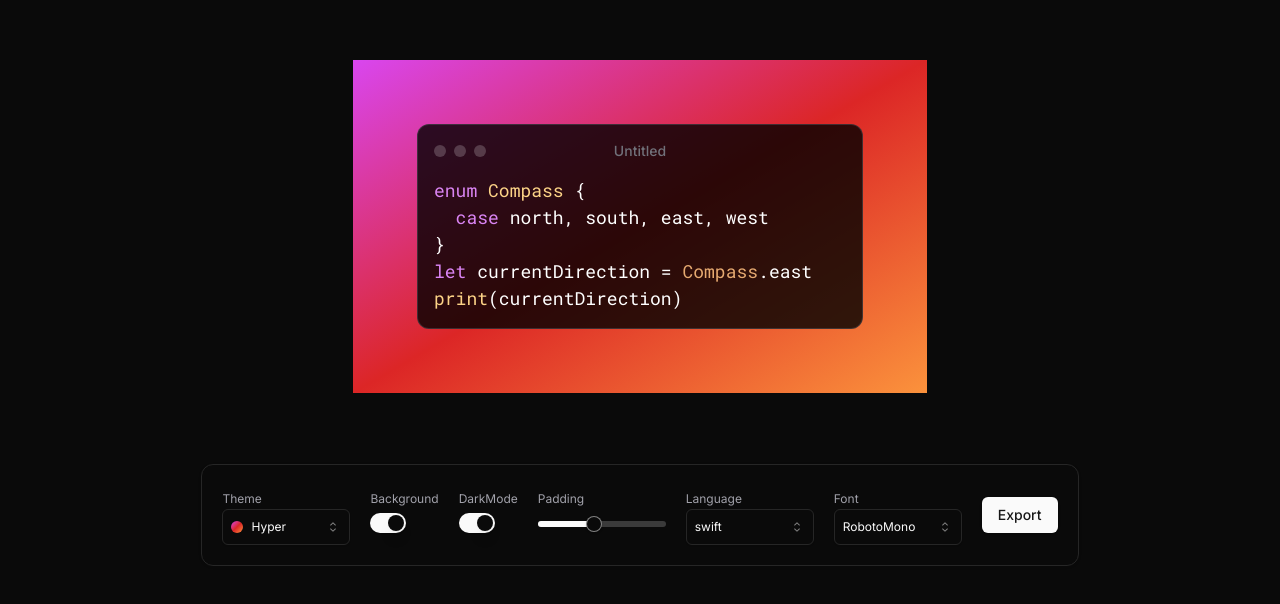
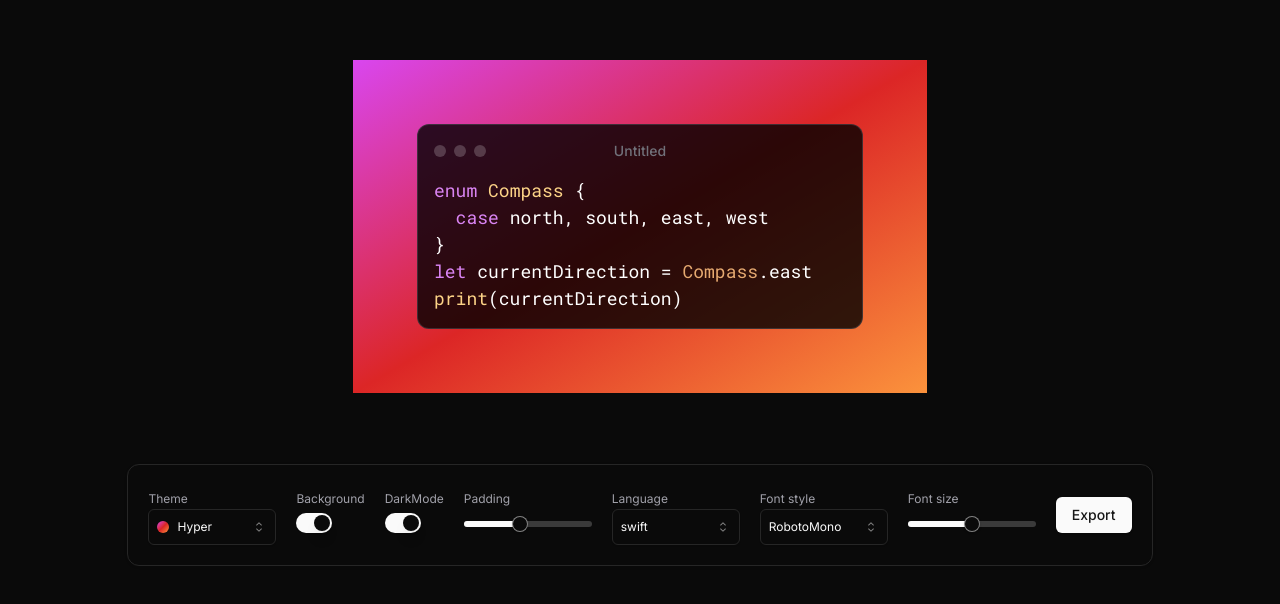
Before and after one commit to harsh661/next-codeshot, a Next.js app: page / in a window 1280 px wide. Shown: the part 174-778 px from the top of the page. Built offline with nearby package versions, Linux system fonts and the light colour scheme.

Commit message:
feat: add font size controller

```diff
--- a/components/controlPanel/Controls.tsx
+++ b/components/controlPanel/Controls.tsx
@@ -7,6 +7,7 @@ import Padding from './Padding'
 import Languages from './Languages'
 import FontFamily from './FontFamily'
 import ExportButton from './ExportButton'
+import Fontsize from './Fontsize'
 
 interface ControlProps {
   bodyRef: MutableRefObject<HTMLElement | null>
@@ -21,6 +22,7 @@ const Controls: React.FC<ControlProps> = ({bodyRef}) => {
         <Padding />
         <Languages />
         <FontFamily />
+        <Fontsize />
         <ExportButton targetRef={bodyRef} />
     </Card>
   )
--- a/components/controlPanel/FontFamily.tsx
+++ b/components/controlPanel/FontFamily.tsx
@@ -8,7 +8,7 @@ const FontFamily = () => {
     const { updatePreferences, fontStyle } = preferences
     return (
       <div>
-        <label className="text-xs text-zinc-400">Font</label>
+        <label className="text-xs text-zinc-400">Font style</label>
         <Select value={fontStyle} onValueChange={(value) => updatePreferences({...preferences, fontStyle: value})}>
           <SelectTrigger className="w-32">
             <SelectValue placeholder="Theme" />
--- /dev/null
+++ b/components/controlPanel/Fontsize.tsx
@@ -0,0 +1,26 @@
+import React from "react"
+import { Slider } from "../ui/slider"
+import { useGetPreference } from "@/app/contexts/PreferenceContext"
+
+const Fontsize = () => {
+  const preferences = useGetPreference()
+  const {updatePreferences, fontSize} = preferences
+  return (
+    <div>
+      <label className="text-xs text-zinc-400">Font size</label>
+      <div className="py-3">
+        <Slider
+          className="w-32"
+          value={[fontSize]}
+          max={24}
+          min={12}
+          onValueChange={([value]) =>
+            updatePreferences({ ...preferences, fontSize: value })
+          }
+        />
+      </div>
+    </div>
+  )
+}
+
+export default Fontsize
```
